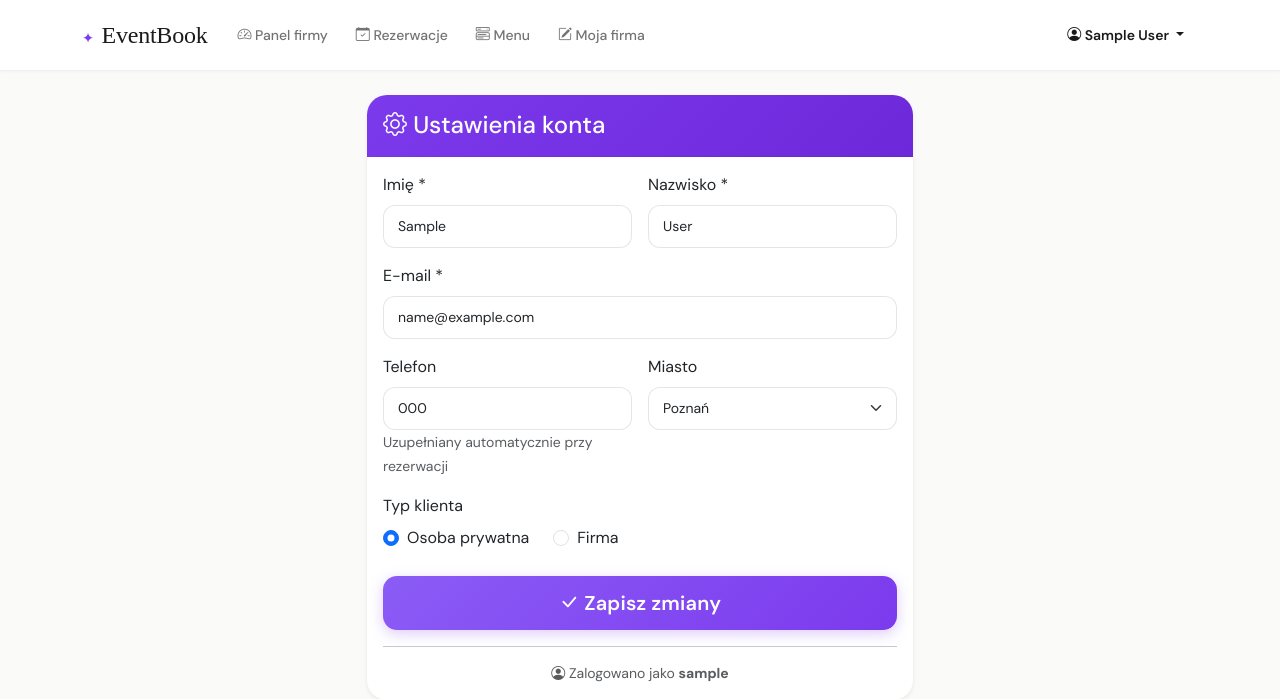
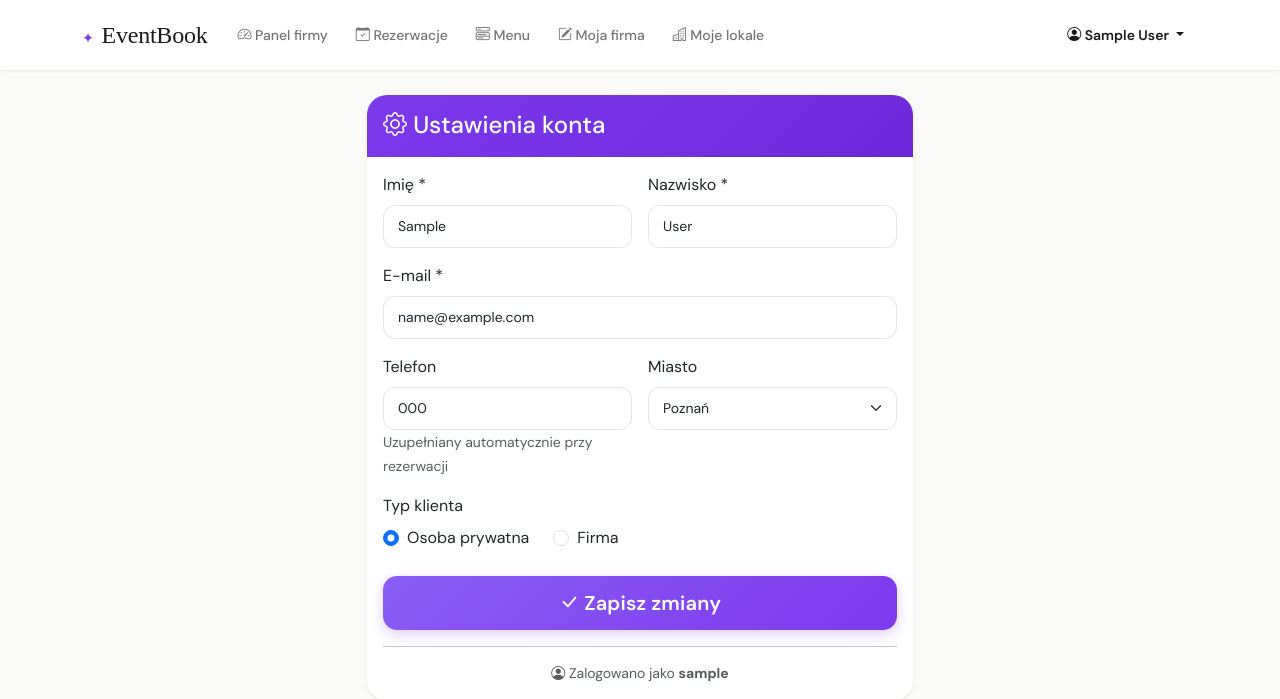
Before and after one commit to JanBober21/mojevent, a Django app: page /konto/ in a window 1280 px wide. Shown: the top 699 px of the page. Run offline with Django 5.2, Linux system fonts and the light colour scheme; a user stored in the database is signed in; data comes from the database, SQL or seed files in the repository; tables that the repository leaves empty hold one stand-in row (values such as "Sample post"); parts of the project's set-up code (start-up, migrations or seed data) failed here and were passed over; some web fonts are replaced.

Commit message:
Dodano link Moje lokale w navbarze dla firm z jednym lokalem

```diff
--- a/templates/base.html
+++ b/templates/base.html
@@ -91,6 +91,11 @@
                             <li class="nav-item">
                                 <a class="nav-link" href="{% url 'owner_restaurant_edit' %}">
                                     <i class="bi bi-pencil-square"></i> Moja firma
+                                </a>
+                            </li>
+                            <li class="nav-item">
+                                <a class="nav-link" href="{% url 'owner_firms' %}">
+                                    <i class="bi bi-buildings"></i> Moje lokale
                                 </a>
                             </li>
                             {% endif %}
```
